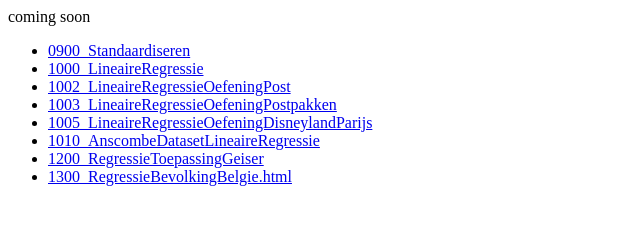
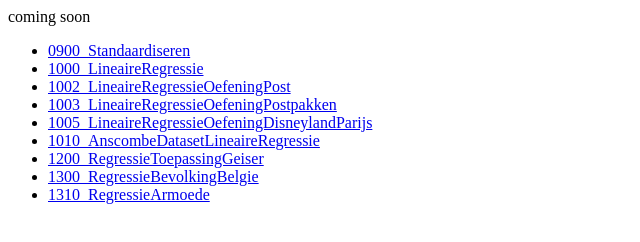
Before and after one commit to kipteamm/dwengoanswers, a plain HTML site: page index.html in a window 1280 px wide. Shown: the whole page, without its empty margins (0-640 px from the left). Drawn offline with Linux system fonts and the light colour scheme.

Commit message:
Update index.html

```diff
--- a/index.html
+++ b/index.html
@@ -23,6 +23,9 @@ coming soon
     <a href="1200_RegressieToepassingGeiser.html">1200_RegressieToepassingGeiser</a>
   </li>
   <li>
-    <a href="1300_RegressieBevolkingBelgie.html">1300_RegressieBevolkingBelgie.html</a>
+    <a href="1300_RegressieBevolkingBelgie.html">1300_RegressieBevolkingBelgie</a>
+  </li>
+  <li>
+    <a href="1310_RegressieArmoede.html">1310_RegressieArmoede</a>
   </li>
 </ul>
```
